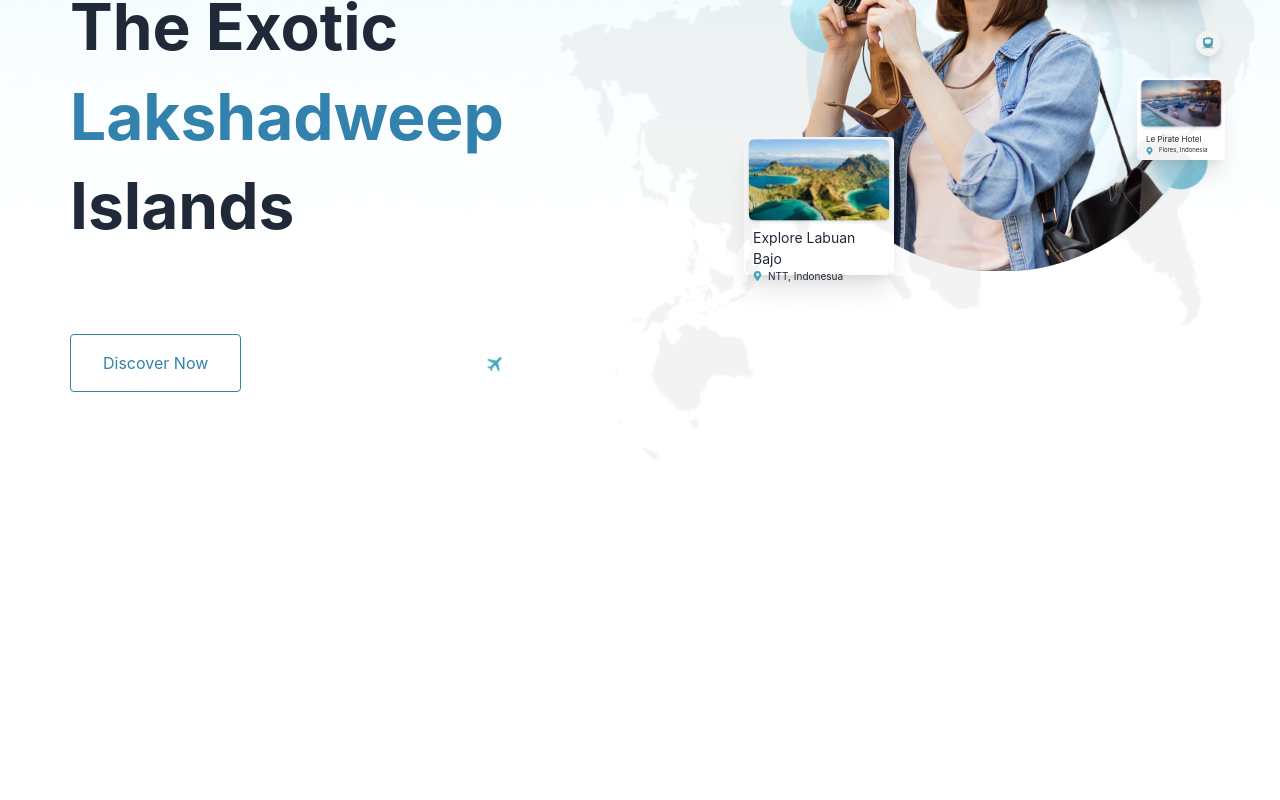
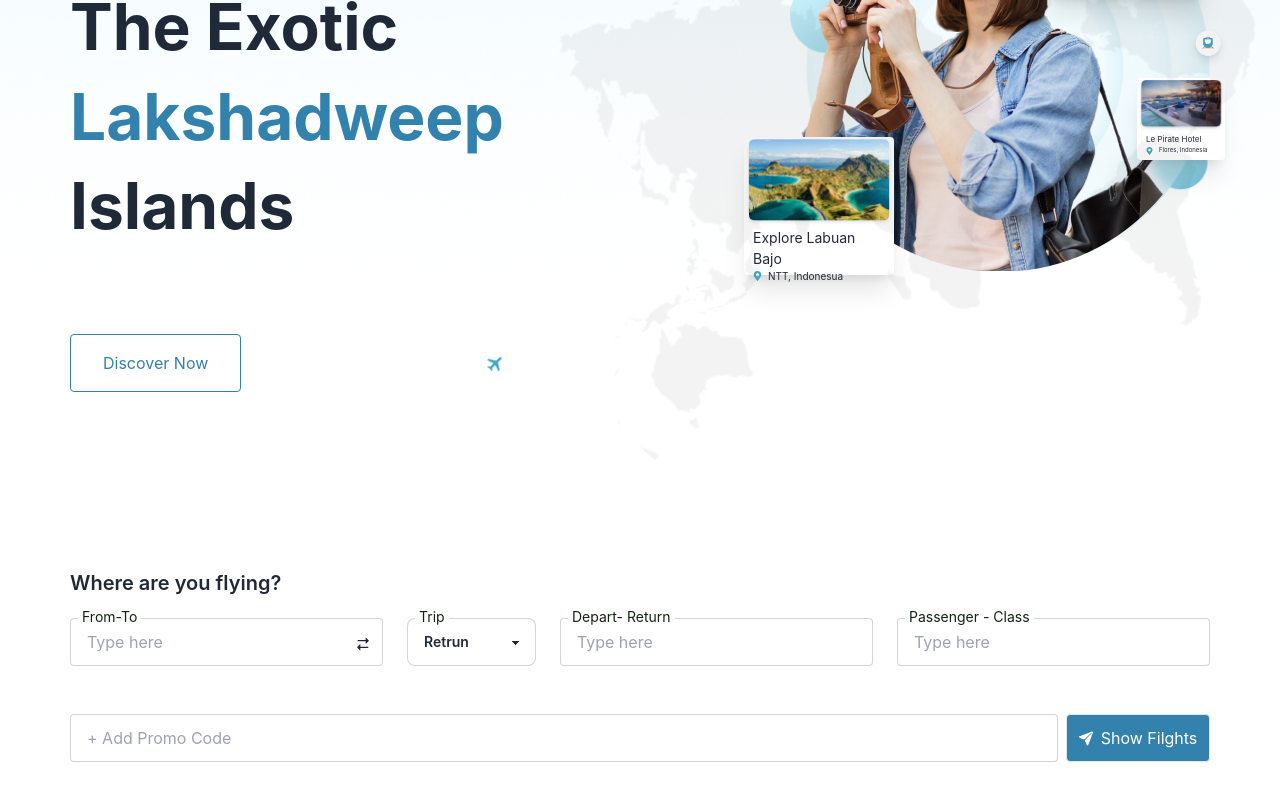
Before and after one commit to Mazharul430106/travel-website-clientSite, a React (Create React App) app: page / in a window 1280 px wide. Shown: the part 352-1152 px from the top of the page. Before the commit the page ends 894 px from the top, so only its background shows below. Built offline with nearby package versions, Linux system fonts and the light colour scheme.

Commit message:
added flying section

```diff
--- a/src/Pages/Home/Home.css
+++ b/src/Pages/Home/Home.css
@@ -0,0 +1,4 @@
+/* .input{
+    width: 100%;
+    max-width: 322px !important;
+} */
--- a/src/Pages/Home/Home.js
+++ b/src/Pages/Home/Home.js
@@ -8,13 +8,15 @@ import imageBg from '../../assets/bg.png';
 import Ractangle9 from '../../assets/Rectangle 9.png';
 import ractangle9 from '../../assets/rectangle-9.png'
 import { FaMapMarkerAlt } from 'react-icons/fa';
+import { RiArrowUpDownFill } from 'react-icons/ri';
 import './Home.css';
 import Frame from '../../assets/Frame 11.png';
+import AirIcon from '../../assets/airIcon.png';
 
 const Home = () => {
   return (
     <div>
-
+      {/* start hero section */}
       <section className='hero-section px-[70px] relative pt-[197px]' style={{
         background: `url(${heroRactangle})`,
         backgroundRepeat: 'no-repeat',
@@ -70,11 +72,10 @@ const Home = () => {
 
           </div>
 
-
         </div>
 
         <div className='flex items-center lg:gap-[246px] gap-24  pt-16 pb-[136px]'>
-          <button className='border border-[#3282AD] rounded px-8 py-4 text-[#3282AD]'>Discover Now</button>
+          <button className='border border-[#3282AD] rounded px-8 py-4 text-[#3282AD] hover:bg-[#3282AD] hover:text-white'>Discover Now</button>
           <span><img className='rotate-[-45deg] text-[#42A7C3]' src={aroplane} alt="" /></span>
         </div>
 
@@ -91,9 +92,72 @@ const Home = () => {
 
         </div>
 
+      </section>
+      {/* end hero section */}
 
+      {/* start flying section */}
+      <section className='flying-section px-[70px] py-10 bg-white shadow-xl'>
+        <h2 className='text-[20px] font-semibold'>Where are you flying? </h2>
+        <form action="">
+          <div className='lg:flex items-center gap-6'>
+            <div className="form-control w-[340px]">
+              <label className="label p-0">
+                <span className="label-text text-[#112211] relative bg-white px-1 ml-2 top-[9px] z-10 " >From-To</span>
+              </label>
+              <div className='relative'>
+                <input type="text" placeholder="Type here" className="input rounded input-bordered w-full focus:outline-none" />
+                <RiArrowUpDownFill className='absolute top-[38%] cursor-pointer rotate-[90deg] right-3'></RiArrowUpDownFill>
+              </div>
+            </div>
+            <div className="form-control lg:w-[140px] w-full">
+              <label className="label p-0">
+                <span className="label-text text-[#112211] relative bg-white px-1 ml-2 top-[9px] z-10">Trip</span>
+              </label>
+              <select className="select select-bordered w-full text-normal focus:outline-none">
+                <option selected>Retrun</option>
+                <option>Han Solo</option>
+                <option>Greedo</option>
+              </select>
+            </div>
+            <div className="form-control w-[340px]">
+              <label className="label p-0">
+                <span className="label-text text-[#112211] relative bg-white px-1 ml-2 top-[9px] z-10">Depart- Return</span>
+              </label>
+              <input type="text" placeholder="Type here"
+                className=" rounded input input-bordered w-full focus:outline-none" />
+            </div>
+            <div className="form-control w-[340px]">
+              <label className="label p-0">
+                <span className="label-text text-[#112211] relative bg-white px-1 ml-2 top-[9px] z-10">Passenger - Class</span>
+              </label>
+              <input type="text" placeholder="Type here"
+                className=" rounded input input-bordered w-full focus:outline-none" />
+            </div>
+          </div>
+
+          <div className='lg:flex items-center gap-2 lg:mt-12 mt-5 '>
+            <input type="text" placeholder="+ Add Promo Code" className="input w-full rounded focus:outline-none input-bordered" />
+
+            <button type='submit' className='flex w-full lg:mt-0 mt-5 items-center justify-center rounded text-white gap-2 border lg:max-w-[144px] h-[48px] bg-[#3282AD]'>
+              <img src={AirIcon} alt="" />
+              <span className=''>Show Filghts</span>
+            </button>
+
+          </div>
+
+        </form>
       </section>
+      {/* end flying section */}
 
+
+      {/* start package section   */}
+
+
+
+
+
+
+      {/* end package section   */}
 
 
     </div>
```
Also changed, not shown: src/assets/Vector-1.png (deleted), src/assets/airIcon.png (added).
